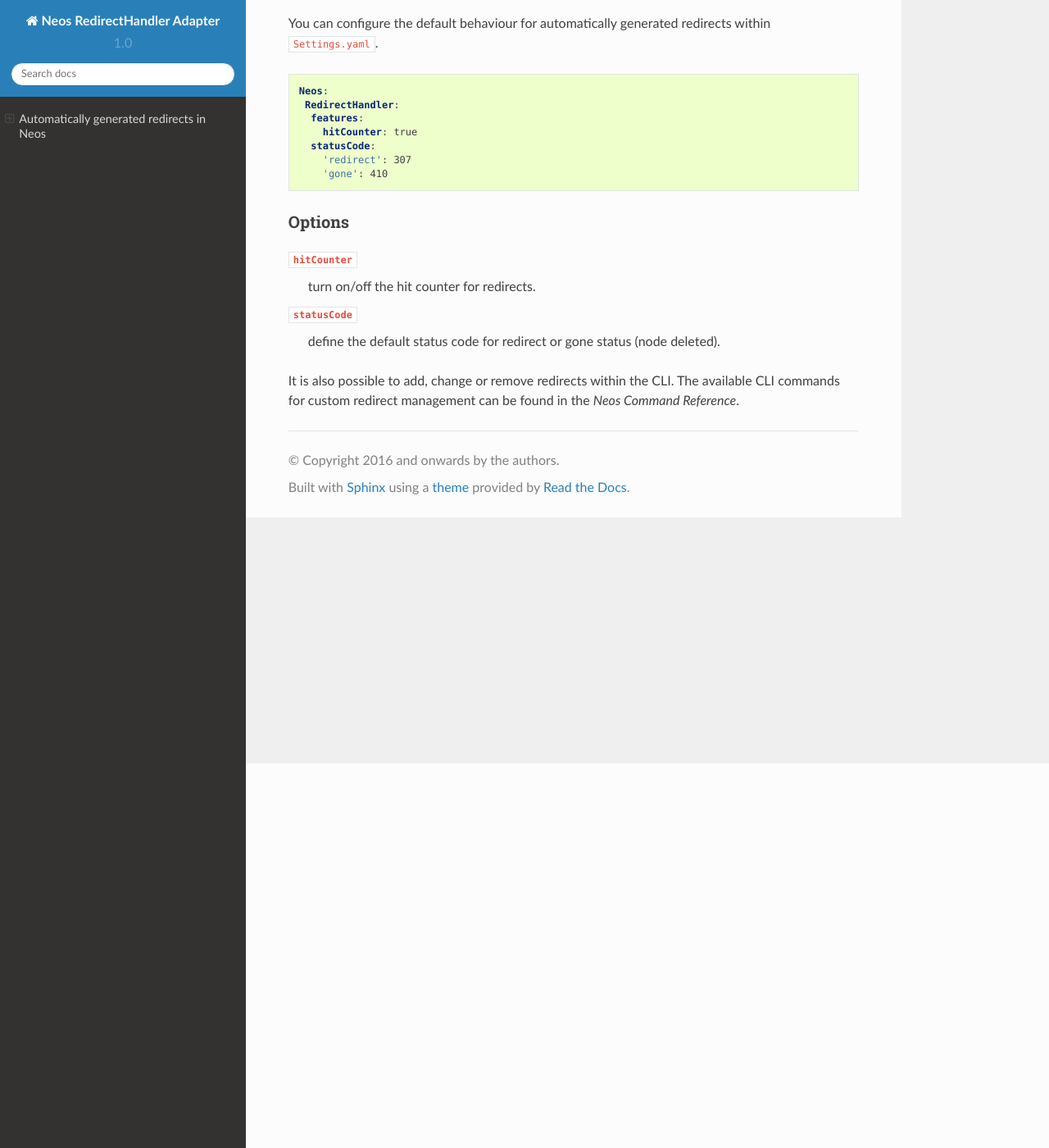
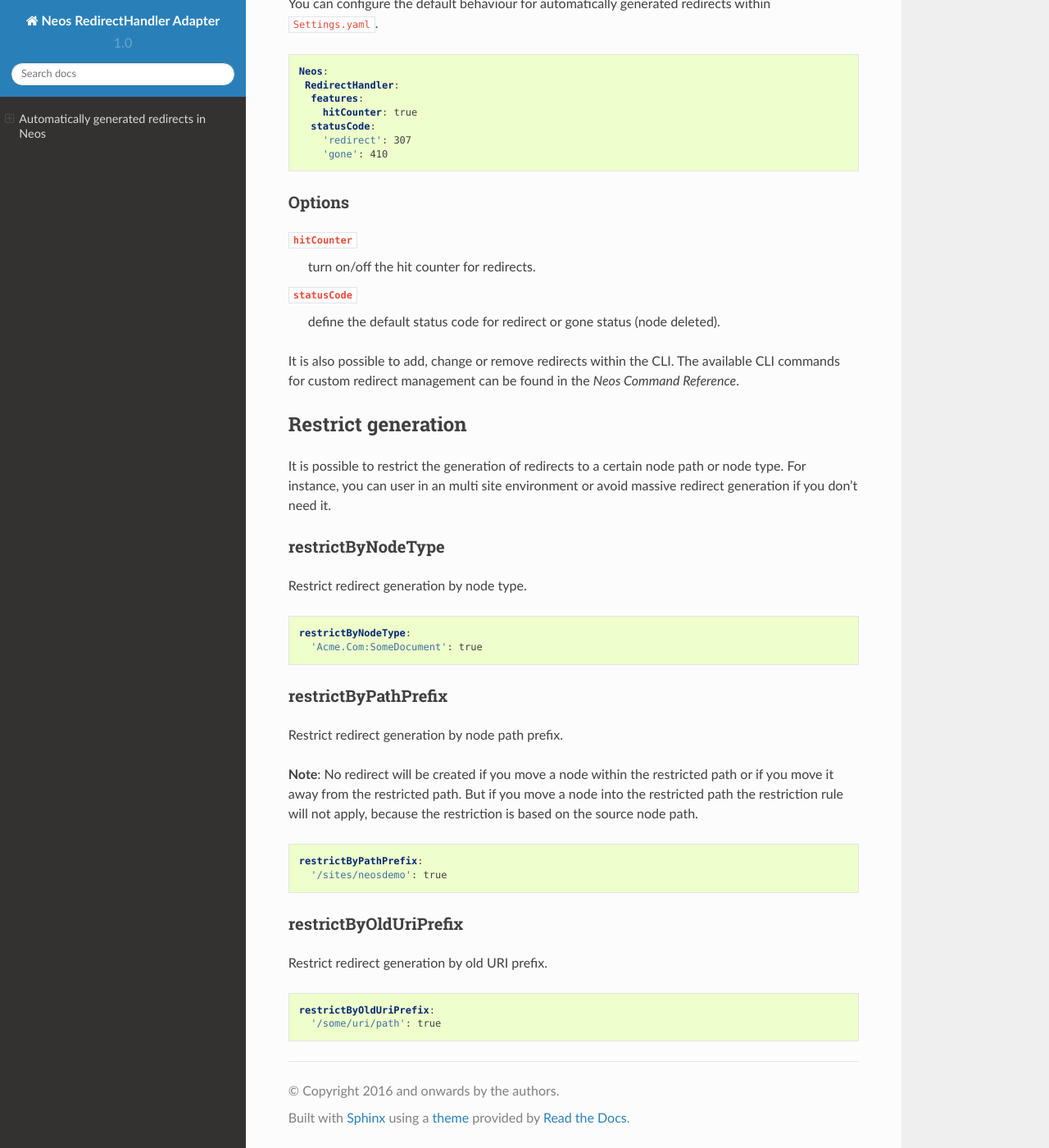
Before and after one commit to neos/redirecthandler-neosadapter, a Sphinx documentation site: the page built from Documentation/index.rst, in a window 1280 px wide and 1400 px high, scrolled down 469 px. Shown: the whole window at 82% size. Built offline with Sphinx 7.4.7 and the Read the Docs theme 2.0.0, drawn with Linux system fonts in a browser that asks for light colours; some of the changed text lies outside the part shown.

Commit message:
FEATURE: Allow to restrict redirect generation by old URI

```diff
--- a/Documentation/index.rst
+++ b/Documentation/index.rst
@@ -6,7 +6,7 @@
 
 .. note:: To get an overview over all currently active redirects you can always run ``./flow redirect:list``. For further details check the `Neos Command Reference`.
 
-In the future, there will also be a backend module to show and manage redirects in the Neos backend.
+Also check the neos/redirecthandler-ui package for a GUI.
 
 Possible configuration for redirects
 ------------------------------------
@@ -35,3 +35,44 @@
 
 It is also possible to add, change or remove redirects within the CLI.
 The available CLI commands for custom redirect management can be found in the `Neos Command Reference`.
+
+
+Restrict generation
+-------------------
+
+It is possible to restrict the generation of redirects to a certain node path or node type. For instance, you can user
+in an multi site environment or avoid massive redirect generation if you don't need it.
+
+restrictByNodeType
+^^^^^^^^^^^^^^^^^^
+
+Restrict redirect generation by node type.
+
+.. code-block:: yaml
+
+  restrictByNodeType:
+    'Acme.Com:SomeDocument': true
+
+restrictByPathPrefix
+^^^^^^^^^^^^^^^^^^^^
+
+Restrict redirect generation by node path prefix.
+
+**Note**: No redirect will be created if you move a node within the restricted path or if you move it away from the
+restricted path. But if you move a node into the restricted path the restriction rule will not apply, because the
+restriction is based on the source node path.
+
+.. code-block:: yaml
+
+  restrictByPathPrefix:
+    '/sites/neosdemo': true
+
+restrictByOldUriPrefix
+^^^^^^^^^^^^^^^^^^^^^^
+
+Restrict redirect generation by old URI prefix.
+
+.. code-block:: yaml
+
+  restrictByOldUriPrefix:
+    '/some/uri/path': true
```
Also changed, not shown: 2 other files.
